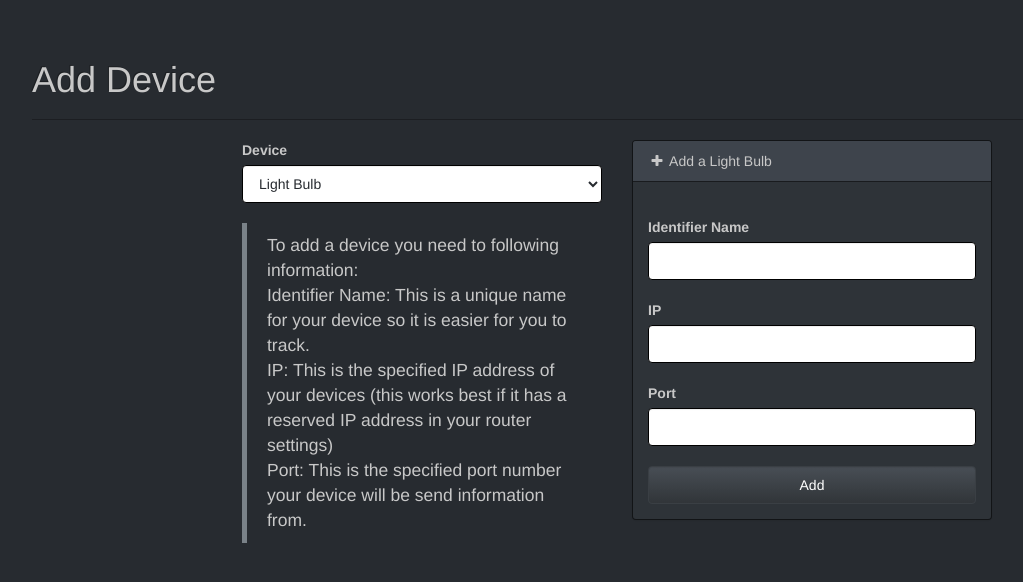
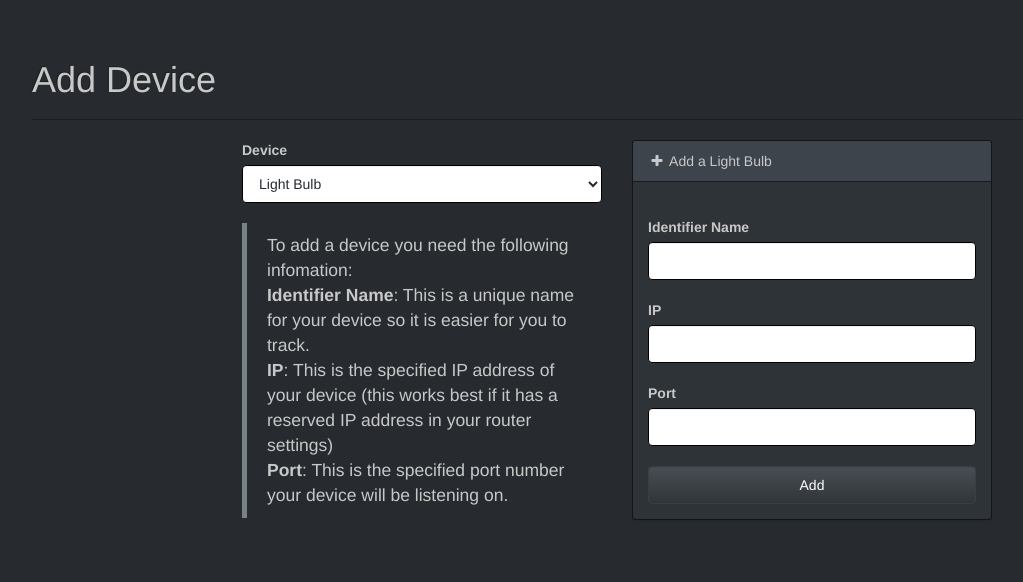
Before and after one commit to jflowaa/smart_home, a Flask app: page /adddevice in a window 1280 px wide. Shown: the part 52-634 px from the top of the page, without its empty margins (23-1046 px from the left). Run offline with Flask 2, Linux system fonts and the light colour scheme; some libraries are stand-ins or nearby versions.

Commit message:
bolded import text in form guide. fixed typo.

```diff
--- a/server/app/templates/add_device.html
+++ b/server/app/templates/add_device.html
@@ -1,4 +1,4 @@
-{% extends "base.html" %}
+	{% extends "base.html" %}
 {% import "bootstrap/wtf.html" as wtf %}
 
 {% block title %}Add Device{% endblock %}
@@ -18,10 +18,12 @@
 			{{ choose_form.device(class_="form-control")  }}
 			<br>
 			<blockquote class="blockquote">
-				<p class="m-b-0">To add a device you need to following information: <br>
-                                                 Identifier Name: This is a unique name for your device so it is easier for you to track. <br>
-                                                 IP: This is the specified IP address of your devices (this works best if it has a reserved IP address in your router settings) <br>
-                                                 Port: This is the specified port number your device will be send information from.</p>
+				<p class="m-b-0">
+					To add a device you need the following infomation: <br>
+					<strong>Identifier Name</strong>: This is a unique name for your device so it is easier for you to track. <br>
+                	<strong>IP</strong>: This is the specified IP address of your device (this works best if it has a reserved IP address in your router settings) <br>
+                	<strong>Port</strong>: This is the specified port number your device will be listening on.
+                </p>
 			</blockquote>
 		</div>
 		<div class="col-md-4">
```
